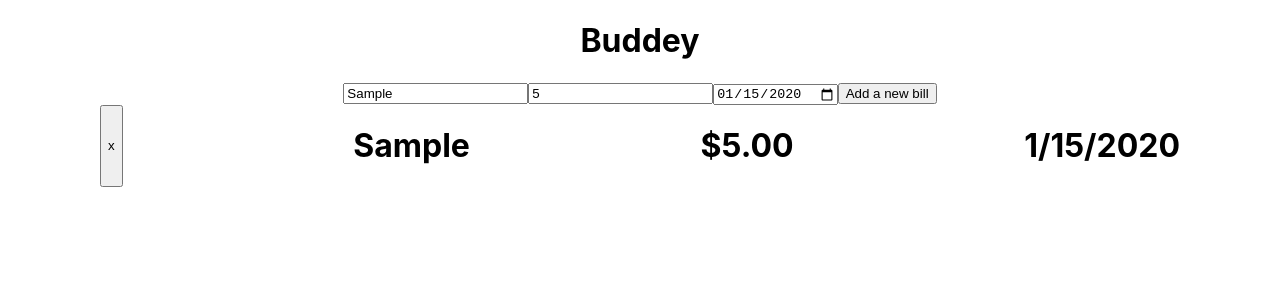
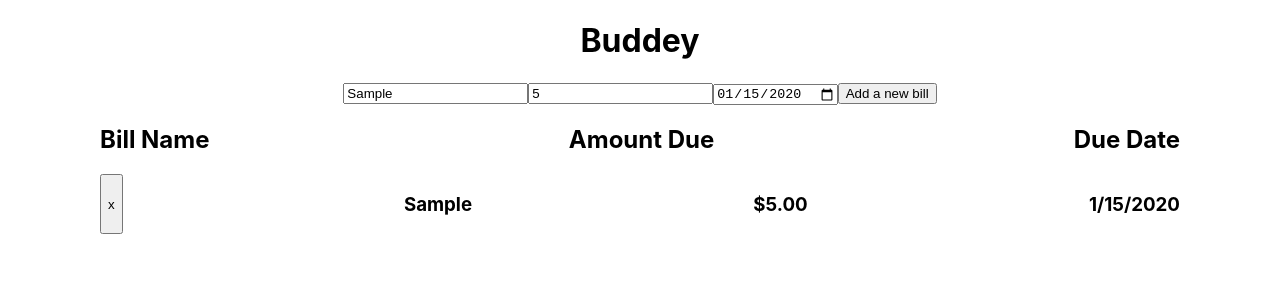
Before and after one commit to KaRob121/buddey, a React (Create React App) app: page / in a window 1280 px wide. Both pictures are taken after typing "Sample", "5", "2020-01-15" into the empty fields and a click on the button "Add a new bill". Shown: the top 300 px of the page. Built offline with nearby package versions, Linux system fonts and the light colour scheme.

Commit message:
Refactored code and added a new BillsList component

```diff
--- a/src/components/Bills.js
+++ b/src/components/Bills.js
@@ -1,5 +1,5 @@
 import React from 'react'
-import '../styles/Bills.css'
+import BillsList from './BillsList'
 
 function Bills() {
   const [bill, setBill] = React.useState({
@@ -16,11 +16,11 @@ function Bills() {
       currency: 'USD',
     });
     return (
-      <div className="Bills--bill" key={ ind } >
-        <button onClick={ () => removeBill(ind) }>x</button>
-        <h1>{ bill.name }</h1>
-        <h1>{ currencyFormatter.format(bill.amountDue) }</h1>
-        <h1>{ new Date(bill.dueDate).toLocaleDateString("en-US") }</h1>
+      <div className="Bills--bill" key={ind} >
+        <button onClick={() => removeBill(ind)}>x</button>
+        <h1>{bill.name}</h1>
+        <h1>{currencyFormatter.format(bill.amountDue)}</h1>
+        <h1>{new Date(bill.dueDate).toLocaleDateString("en-US")}</h1>
       </div>
     )
   })
@@ -58,28 +58,29 @@ function Bills() {
         type="text"
         placeholder="Bill Name"
         name="name"
-        value={ bill.billName }
-        onChange={ handleChange }
+        value={bill.billName}
+        onChange={handleChange}
       />
       <input
         type="number"
         step="0.01"
         placeholder="Amount Due"
         name="amountDue"
-        value={ bill.amountDue }
-        onChange={ handleChange }
+        value={bill.amountDue}
+        onChange={handleChange}
       />
       <input
         type="date"
         placeholder="Due Date"
         name="dueDate"
-        value={ bill.dueDate }
-        onChange={ handleChange }
+        value={bill.dueDate}
+        onChange={handleChange}
       />
-      <button type="submit" onClick={ addBill }>Add a new bill</button>
-      <div className="Bills-list">
-        { billsList }
-      </div>
+      <button type="submit" onClick={addBill}>Add a new bill</button>
+      <BillsList
+        allBills={allBills}
+        removeBill={removeBill}
+      />
     </div>
   )
 }
--- /dev/null
+++ b/src/components/BillsList.js
@@ -0,0 +1,32 @@
+import React from 'react'
+import '../styles/BillsList.css'
+
+function BillsList(props) {
+  const billsList = props.allBills.map((bill, ind) => {
+    const currencyFormatter = new Intl.NumberFormat('en-US', {
+      style: 'currency',
+      currency: 'USD',
+    });
+    return (
+      <div className="BillsList--bill" key={ind} >
+        <button onClick={() => props.removeBill(ind)}>x</button>
+        <h3>{bill.name}</h3>
+        <h3>{currencyFormatter.format(bill.amountDue)}</h3>
+        <h3>{new Date(bill.dueDate).toLocaleDateString("en-US")}</h3>
+      </div>
+    )
+  })
+
+  return (
+    <div className="BillsList">
+      <div className="BillsList--header">
+        <h2>Bill Name</h2>
+        <h2>Amount Due</h2>
+        <h2>Due Date</h2>
+      </div>
+      {billsList}
+    </div>
+  )
+}
+
+export default BillsList
--- a/src/styles/Bills.css
+++ /dev/null
@@ -1,5 +0,0 @@
-.Bills--bill {
-    display: flex;
-    justify-content: space-between;
-    padding: 0 100px;
-}
--- /dev/null
+++ b/src/styles/BillsList.css
@@ -0,0 +1,11 @@
+.BillsList--header{
+    display: flex;
+    justify-content: space-between;
+    padding: 0 100px;
+}
+
+.BillsList--bill {
+    display: flex;
+    justify-content: space-between;
+    padding: 0 100px;
+}
```
